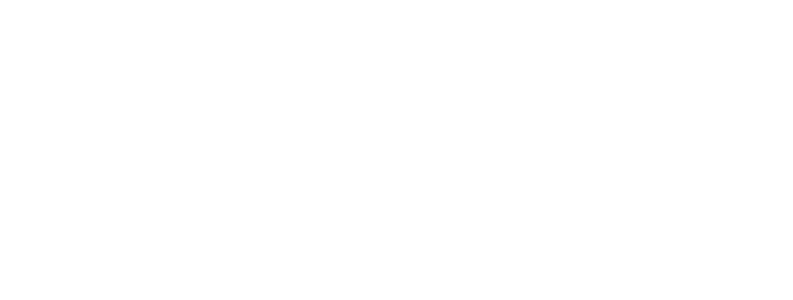
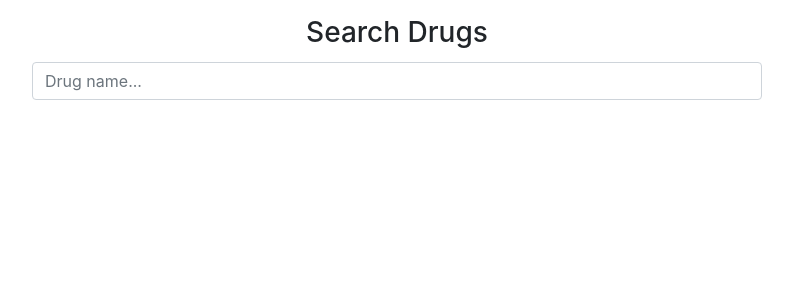
Before and after one commit to djackreuter/ng-drug-library, an Angular app: page /drugs2 in a window 1280 px wide. Before the commit this address led to /. Shown: the top 300 px of the page, without its empty margins (243-1036 px from the left). Built offline with nearby package versions, Linux system fonts and the light colour scheme.

Commit message:
started second version of drug picker

```diff
--- a/src/app/app-routing.module.ts
+++ b/src/app/app-routing.module.ts
@@ -3,11 +3,13 @@
 import { RouterModule, Routes } from '@angular/router';
 import { DrugsComponent } from './components/drugs/drugs.component';
 import { DrugDetailsComponent } from './components/drug-details/drug-details.component';
+import { Drugs2Component } from './components/drugs2/drugs2.component';
 
 const routes: Routes = [
   { path: '', redirectTo: '/drugs', pathMatch: 'full' },
   { path: 'drugs', component: DrugsComponent },
-  { path: 'drugs/:id', component: DrugDetailsComponent }
+  { path: 'drugs/:id', component: DrugDetailsComponent },
+  { path: 'drugs2', component: Drugs2Component }
 ];
 
 @NgModule({
--- a/src/app/components/drugs/drugs.component.html
+++ b/src/app/components/drugs/drugs.component.html
@@ -42,3 +42,9 @@
     </div>
   </div>
 </div>
+
+<div class="row">
+  <div class="col-lg-2">
+    <button class="btn btn-outline-secondary" routerLink="/drugs2">Picker 2</button>
+  </div>
+</div>
--- a/src/app/components/drugs2/drugs2.component.html
+++ b/src/app/components/drugs2/drugs2.component.html
@@ -1,3 +1,21 @@
-<p>
-  drugs2 works!
-</p>
+<div class="row justify-content-center mt-3">
+  <div class="col-lg-4 text-center">
+    <h3>Search Drugs</h3>
+  </div>
+</div>
+
+<div class="row mt-1 drug-searchbox">
+  <div class="col-lg-12">
+    <form (ngSubmit)="onSearch()">
+      <div class="form-group row justify-content-center">
+        <div class="col-lg-8">
+          <input class="form-control"
+          (input)="dynamicSearchValue.next($event.target.value)" type="text" placeholder="Drug name...">
+        </div>
+        <div *ngIf="isLoading" class="col-lg-1">
+          <fa-icon [icon]="['fas', 'spinner']" [spin]="true" size="lg"></fa-icon>
+        </div>
+      </div>
+    </form>
+  </div>
+</div>
--- a/src/app/components/drugs2/drugs2.component.ts
+++ b/src/app/components/drugs2/drugs2.component.ts
@@ -1,4 +1,7 @@
 import { Component, OnInit } from '@angular/core';
+import { Subject } from 'rxjs/Subject';
+import { NdcProduct } from '../../classes/ndc-product';
+import { DrugService } from '../../services/drug/drug.service';
 
 @Component({
   selector: 'app-drugs2',
@@ -7,9 +10,24 @@
 })
 export class Drugs2Component implements OnInit {
 
-  constructor() { }
+  dynamicSearchValue: Subject<string> = new Subject();
+  drugs2: NdcProduct[];
+
+  constructor(private drugService: DrugService) { }
 
   ngOnInit() {
+    this.dynamicSearchValue.debounceTime(500)
+      .subscribe((name) => {
+        this.getDrugs2(name);
+      });
+  }
+
+  getDrugs2(name: string): void {
+    if(name !== '') {
+      this.drugService.searchDrugs2(name).subscribe((res) => {
+        this.drugs2 = res;
+      });
+    }
   }
 
 }
--- a/src/app/services/drug/drug.service.ts
+++ b/src/app/services/drug/drug.service.ts
@@ -15,6 +15,10 @@
     return this.http.get<NdcProduct[]>(this.drugUrl + searchQuery);
   }
 
+  searchDrugs2(drugName: string): Observable<NdcProduct[]> {
+    return this.http.get<NdcProduct[]>(`http://localhost:3000/drugs/query_distinct?search=${drugName}`);
+  }
+
   // getDrug(id: string): Observable<NdcProduct> {
   //   return this.http.get<NdcProduct>(this.drugInfoUrl + id);
   // }
```
